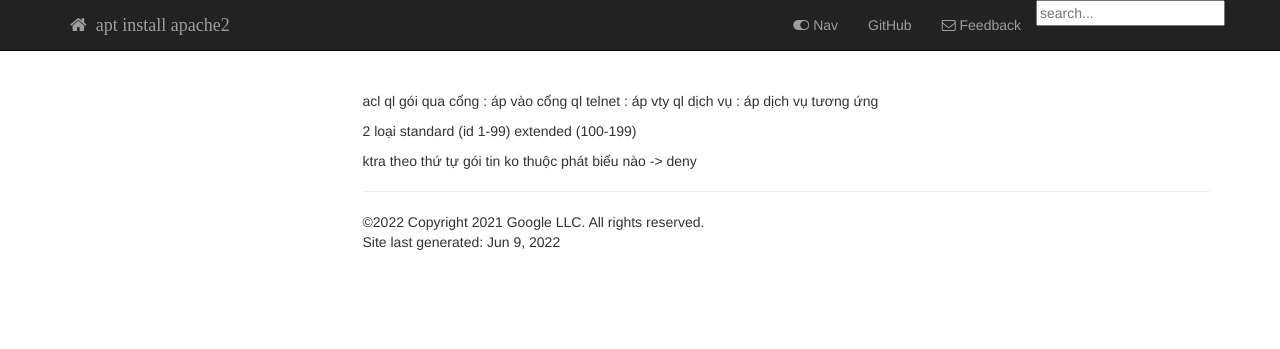
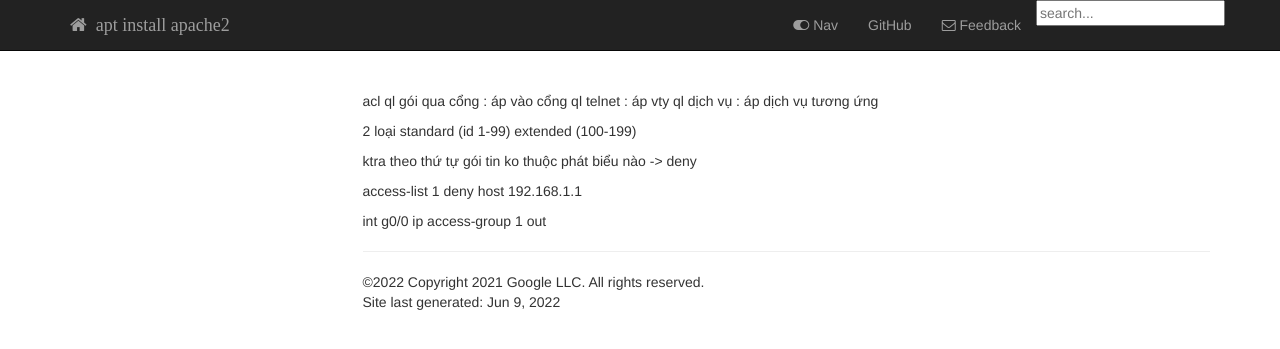
Before and after one commit to aptinstallapache2/aptinstallapache2.github.io, a Jekyll site: the page built from pages/CCNA/ACL.md, in a window 1280 px wide. Shown: the top 349 px of the page. Built offline with Jekyll 4.4.1, drawn with Linux system fonts in a browser that asks for light colours; nearby versions of some CDN libraries; our own code applies the rules of GitHub Pages for plain Markdown files; library files that are not in the unit come from our copies; comment, search, counter and statistics services are not loaded.

Commit message:
Update ACL.md

```diff
--- a/pages/CCNA/ACL.md
+++ b/pages/CCNA/ACL.md
@@ -9,3 +9,9 @@ extended (100-199)
 ktra
 theo thứ tự
 gói tin ko thuộc phát biểu nào -> deny
+
+
+access-list 1 deny host 192.168.1.1
+
+int g0/0
+ip access-group 1 out
```
